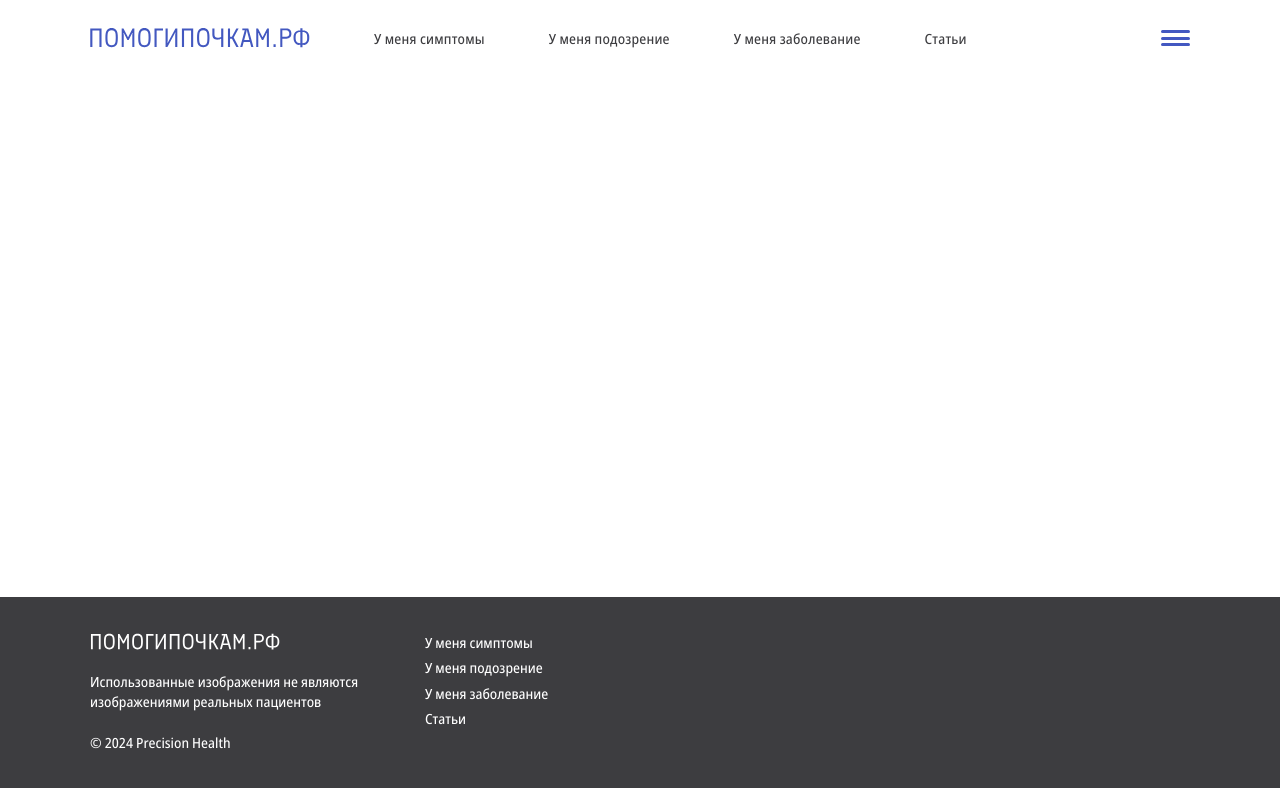
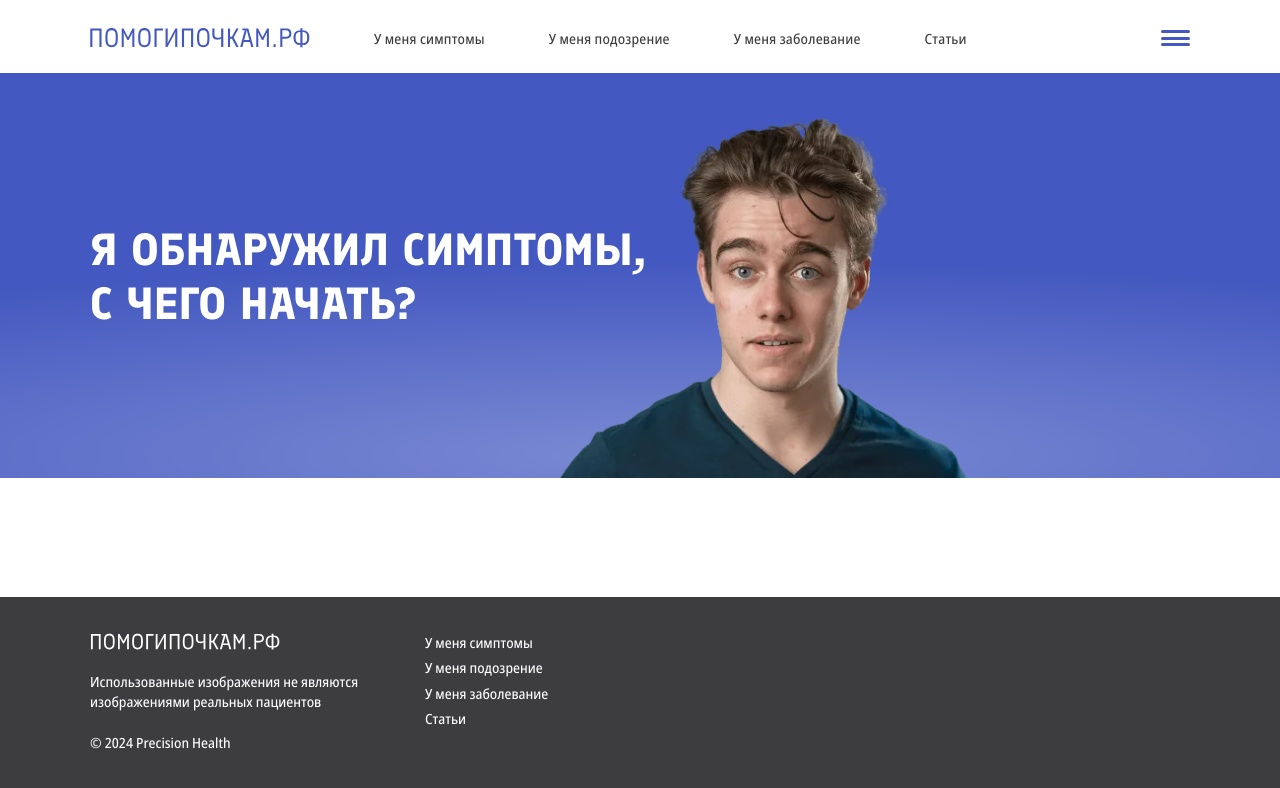
Before and after one commit to vadimvalid/pomogipochkam, a website: page index.html in a window 1280 px wide. Drawn offline with Linux system fonts and the light colour scheme.

Commit message:
Add hero section

```diff
--- a/index.html
+++ b/index.html
@@ -42,9 +42,9 @@
         </div>
       </header>
       <main class="main">
-        <section class="section">
+        <section class="section hero">
           <div class="container">
-            <div class="wrapper"></div>
+            <h1>я обнаружил симптомы, с чего начать?</h1>
           </div>
         </section>
       </main>
--- a/scss/layouts/__index.scss
+++ b/scss/layouts/__index.scss
@@ -1,2 +1,3 @@
 @import "header";
 @import "footer";
+@import "hero";
--- a/scss/layouts/_header.scss
+++ b/scss/layouts/_header.scss
@@ -1,5 +1,5 @@
 .header {
-  padding: torem(26) 0 torem(21);
+  padding: torem(26) 0 torem(23);
 
   .wrapper {
     display: flex;
--- /dev/null
+++ b/scss/layouts/_hero.scss
@@ -0,0 +1,49 @@
+.hero {
+  position: relative;
+  padding: torem(149) 0 torem(148);
+  background: radial-gradient(
+      101.79% 48.18% at 52.92% 94.32%,
+      rgba(255, 255, 255, 0.3) 0%,
+      rgba(255, 255, 255, 0) 100%
+    ),
+    #4358c0;
+
+  &:after {
+    content: "";
+    position: absolute;
+    bottom: 0;
+    left: 0;
+    width: 100%;
+    height: 90%;
+    background-image: image-set(
+      url("../images/home/hero.webp") 1x,
+      url("../images/home/hero-2x.webp") 2x
+    );
+    background-repeat: no-repeat;
+    background-size: contain;
+    background-position: 65% bottom;
+  }
+
+  h1 {
+    width: 55%;
+    margin: 0;
+    font-size: torem(45);
+    line-height: 1.2;
+    color: $white;
+    text-transform: uppercase;
+  }
+
+  @include sm-breakpoint {
+    padding: torem(90) 0 torem(88);
+
+    h1 {
+      width: 100%;
+    }
+
+    &:after {
+      height: 60%;
+
+      background-position: right bottom;
+    }
+  }
+}
--- a/scss/settings/_base.scss
+++ b/scss/settings/_base.scss
@@ -47,3 +47,11 @@ ul {
 p {
   margin-top: 0;
 }
+
+h1,
+h2,
+h3,
+h4,
+h5 {
+  font-family: "Finlandica BOLD";
+}
```
Also changed, not shown: css/style.css, images/home/hero-2x.webp (added), images/home/hero.webp (added).
